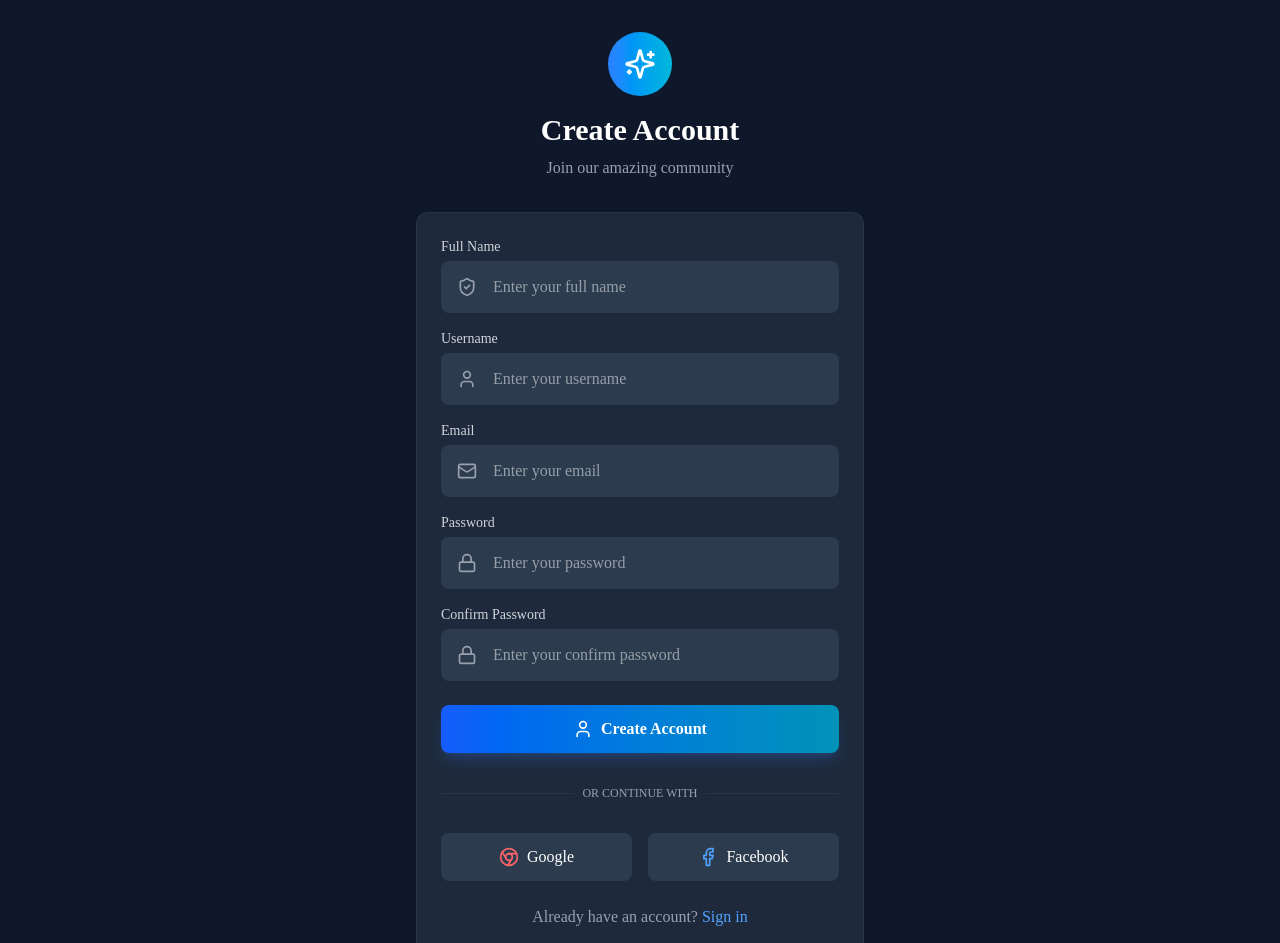
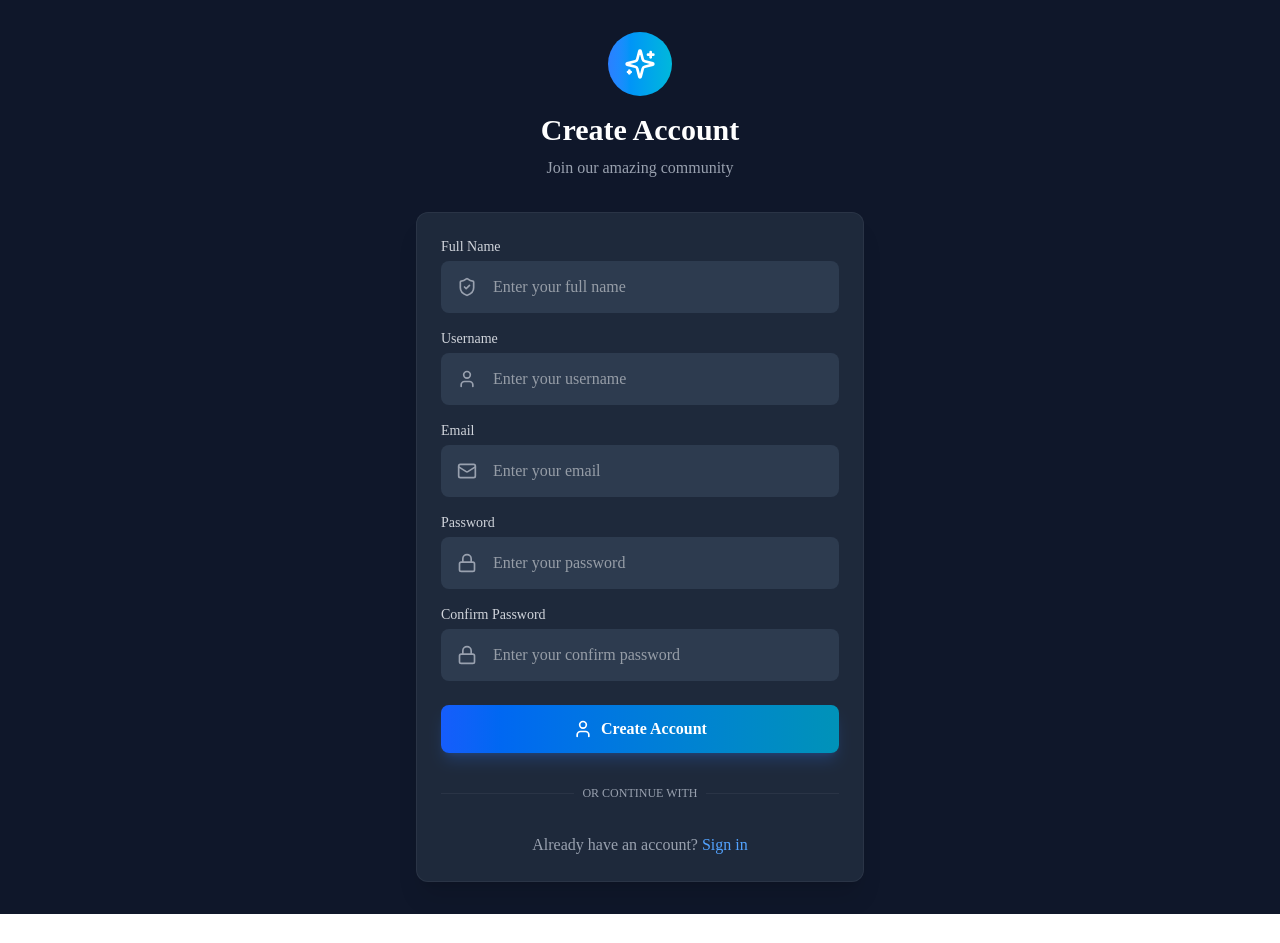
Before and after one commit to nurlan1717/gameverse-hub, a React (Vite) app: page /register in a window 1280 px wide. Shown: the top 943 px of the page. After the commit the page ends 914 px from the top, so only its background shows below. Built offline with nearby package versions, Linux system fonts and the light colour scheme; no server answers.

Commit message:
fix: fixed sosial

```diff
--- a/src/layouts/public/Register/Register.tsx
+++ b/src/layouts/public/Register/Register.tsx
@@ -7,6 +7,7 @@ import { User, Mail, Lock, ShieldCheck, Facebook, Chrome, Sparkles } from "lucid
 import { toast } from "react-toastify";
 import "react-toastify/dist/ReactToastify.css";
 import { useRegisterUserMutation } from "../../../features/user/usersSlice";
+import { ADMIN_URL_BASE } from "../../../constants/api";
 
 const Register = () => {
     const [loading, setLoading] = useState(false);
@@ -136,23 +137,6 @@ const Register = () => {
                         </div>
                     </div>
 
-                    <div className="flex gap-4 justify-center">
-                        <button
-                            className="flex-1 bg-[#2D3B4F] hover:bg-[#374151] text-white p-3 rounded-lg transition-all duration-200 flex items-center justify-center gap-2 group hover:shadow-lg"
-                            onClick={() => window.location.href = `/auth/google`}
-                        >
-                            <Chrome className="w-5 h-5 text-red-400 group-hover:text-red-300" />
-                            <span className="font-medium">Google</span>
-                        </button>
-                        <button
-                            className="flex-1 bg-[#2D3B4F] hover:bg-[#374151] text-white p-3 rounded-lg transition-all duration-200 flex items-center justify-center gap-2 group hover:shadow-lg"
-                            onClick={() => window.location.href = `/auth/facebook`}
-                        >
-                            <Facebook className="w-5 h-5 text-blue-400 group-hover:text-blue-300" />
-                            <span className="font-medium">Facebook</span>
-                        </button>
-                    </div>
-
                     <div className="mt-6 text-center">
                         <p className="text-gray-400">
                             Already have an account?{" "}
--- a/src/pages/Client/Home/Home.tsx
+++ b/src/pages/Client/Home/Home.tsx
@@ -29,6 +29,7 @@ const Home = () => {
 
       navigate("/");
       toast.success("Login Successfully");
+      window.location.reload();
     }
   }, [navigate]);
 
```
